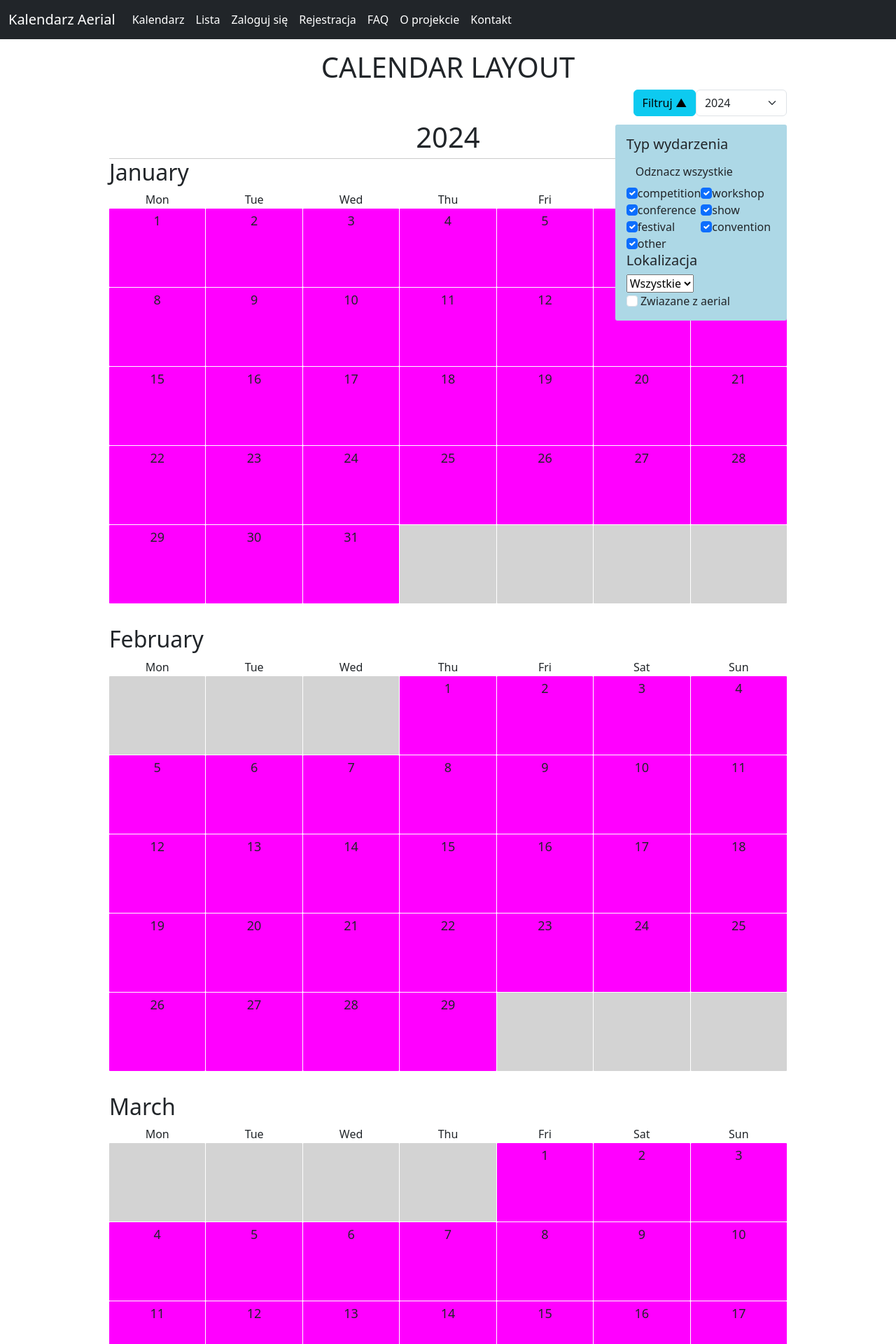
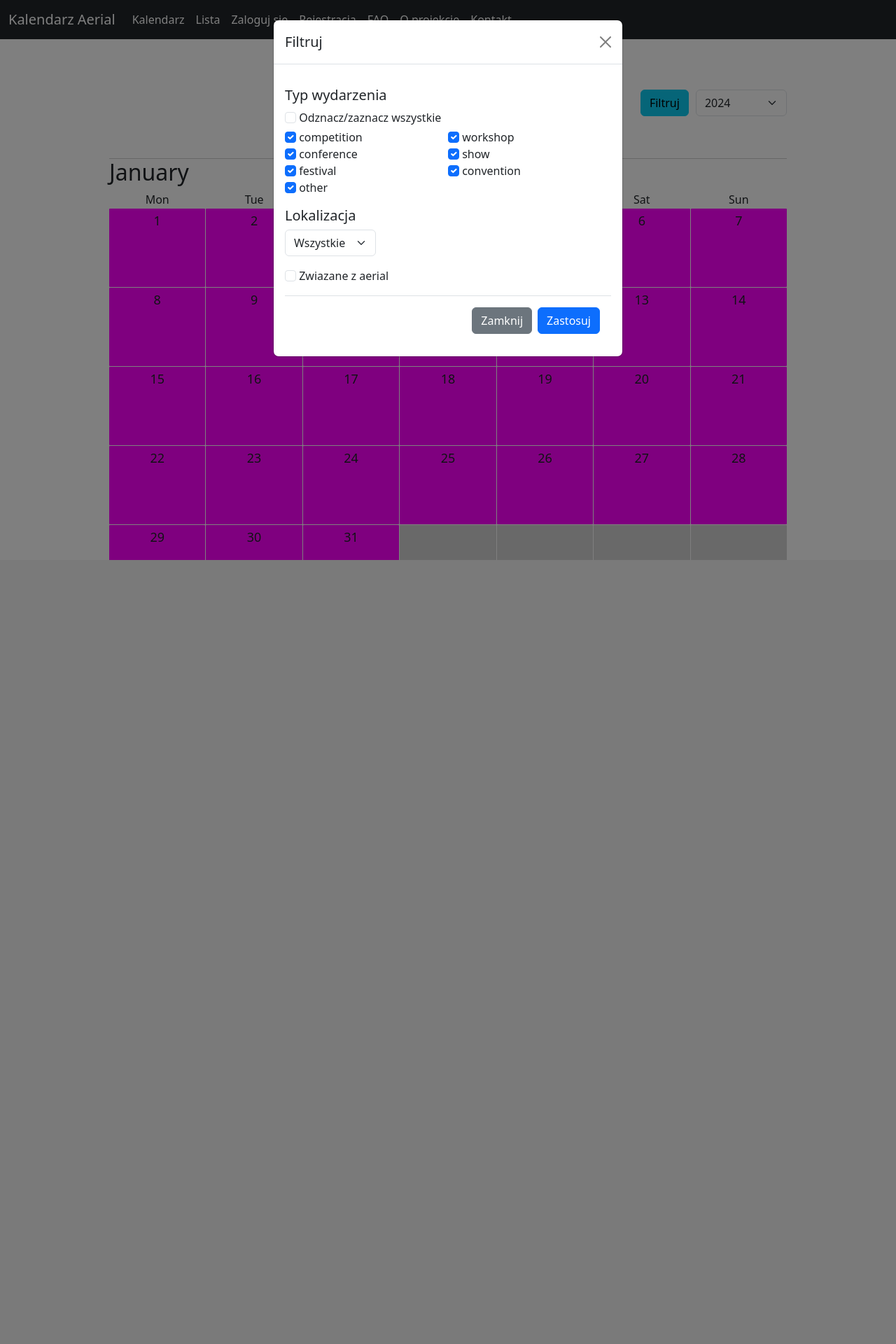
Before and after one commit to Filbog/aerial-calendar, a Django app: page /calendar/ in a window 1280 px wide, after a click on "Filtruj". Shown: the top 1920 px of the page at 70% size. After the commit the page ends 800 px from the top, so only its background shows below. Run offline with Django 5.2, Linux system fonts and the light colour scheme; data that the repository does not hold is empty; parts of the project's set-up code (start-up, migrations or seed data) failed here and were passed over.

Commit message:
meaningful changes

```diff
--- a/static/css/style.css
+++ b/static/css/style.css
@@ -123,31 +123,23 @@ z-index: 15; /* Ensure it stays above other content */
 /* margin-top: 2rem; */
 display: flex;
 justify-content: flex-end;
+gap: 10px;
 /* margin-top: 2rem; */
 }
-#collapseFilters{
-    position: absolute;
-    top: 60px;
-}
+
 .form-select{
     width: 130px;
 }
 
 .month {
-    scroll-margin-top: 2rem;
+    scroll-margin-top: 4rem;
 }
 
 .year-wrapper{
-    scroll-margin-top: 3rem;
+    scroll-margin-top: 4rem;
 }
 
-#collapseFilters{
-    top: 50px;
-    background: white;
-    border-radius: 3px;
-    padding: 1rem;
-    background: lightblue;
-}
+
 
 #type-checkboxes{
     display: grid;
@@ -155,13 +147,7 @@ justify-content: flex-end;
 
 }
 
-.filter-arrow {
-    display: inline-block;
-    transition: transform 0.2s ease; /* Smooth rotation */
-}
-.filter-arrow.up {
-    transform: rotate(180deg); /* Rotate arrow upwards */
-}
+
 
 /* LIST LAYOUT */
 .list_dates{
--- a/templates/_base.html
+++ b/templates/_base.html
@@ -65,4 +65,11 @@
       </div>
     </div>
 </body>
+<script>
+  document.addEventListener('hidden.bs.modal', function (event) {
+    if (document.activeElement) {
+    document.activeElement.blur();
+    }
+});
+</script>
 </html>
--- a/templates/calendar/calendar_layout.html
+++ b/templates/calendar/calendar_layout.html
@@ -13,36 +13,52 @@
 {% endif %}
 <h1 class="d-flex justify-content-center">CALENDAR LAYOUT</h1>
 <div class="calendar-navigation">
-  <button class="btn btn-info collapse-filters" type="button" data-bs-toggle="collapse" data-bs-target="#collapseFilters" aria-expanded="false" aria-controls="collapseFilters">
-    Filtruj <span class="filter-arrow">&#9660;</span>
+  <button class="btn btn-info collapse-filters" type="button" data-bs-toggle="modal" data-bs-target="#collapseFilters">
+    Filtruj
   </button>
-  <div class="collapse" id="collapseFilters">
-    <div id="type-filter">
-      <h5>Typ wydarzenia</h5>
-      <button class="btn" id="uncheck-all-types">Odznacz wszystkie</button>
-      <div id="type-checkboxes">
-        {% for type in event_types %}
-        <label><input type="checkbox" value="{{ type.1 }}" class="form-check-input type-checkbox" checked>{{ type.1 }}</label>
-        {% endfor %}
-      </div>
-    </div>
-    <div id="location-filter">
-      <h5>Lokalizacja</h5>
-      <select name="" id="location-dropdown">
-        <option value="all">Wszystkie</option>
-      </select>
-    </div>
-    <div id="aerial-filter">
-      <label><input type="checkbox" id="only-aerial" class="form-check-input"> Zwiazane z aerial</label>
-    </div>
-
-  </div>
   <select class="form-select py-1 sticky-dropdown" id="year-dropdown"></select>
 </div>
 
 <div id="calendar-container">
 </div>
 <p>{{events}}</p>
+
+<!-- filters modal -->
+<div class="modal fade" id="collapseFilters" tabindex="-1" aria-labelledby="filterModalLabel" aria-hidden="true">
+  <div class="modal-dialog">
+    <div class="modal-content">
+      <div class="modal-header">
+        <h1 class="modal-title fs-5" id="filterModalLabel">Filtruj</h1>
+        <button type="button" class="btn-close" data-bs-dismiss="modal" aria-label="Close"></button>
+      </div>
+      <div class="modal-body">
+        <p id="type-filter" class="">
+          <h5>Typ wydarzenia</h5>
+          <input type="checkbox" class="form-check-input mb-2" id="uncheck-all-types">
+          <label for="uncheck-all-types">Odznacz/zaznacz wszystkie</label>
+          <div id="type-checkboxes">
+            {% for type in event_types %}
+            <label><input type="checkbox" value="{{ type.1 }}" class="form-check-input type-checkbox" checked> {{ type.1 }}</label>
+            {% endfor %}
+          </div>
+        </p>
+        <p id="location-filter">
+          <h5>Lokalizacja</h5>
+          <select class="form-select" name="" id="location-dropdown">
+            <option value="all">Wszystkie</option>
+          </select>
+        </p>
+        <p id="aerial-filter">
+          <label><input type="checkbox" id="only-aerial" class="form-check-input"> Zwiazane z aerial</label>
+        </p>
+        <div class="modal-footer">
+          <button type="button" class="btn btn-secondary" data-bs-dismiss="modal" >Zamknij</button>
+          <button type="button" class="btn btn-primary" data-bs-dismiss="modal" id="applyFiltersBtn">Zastosuj</button>
+        </div>
+      </div>
+    </div>
+  </div>
+</div>
 <script>
     const yearsData = {{ years|safe }}
     const allEvents = {{ events|safe }}
```
Also changed, not shown: static/js/generate_calendar.js (+27 -39 lines).
